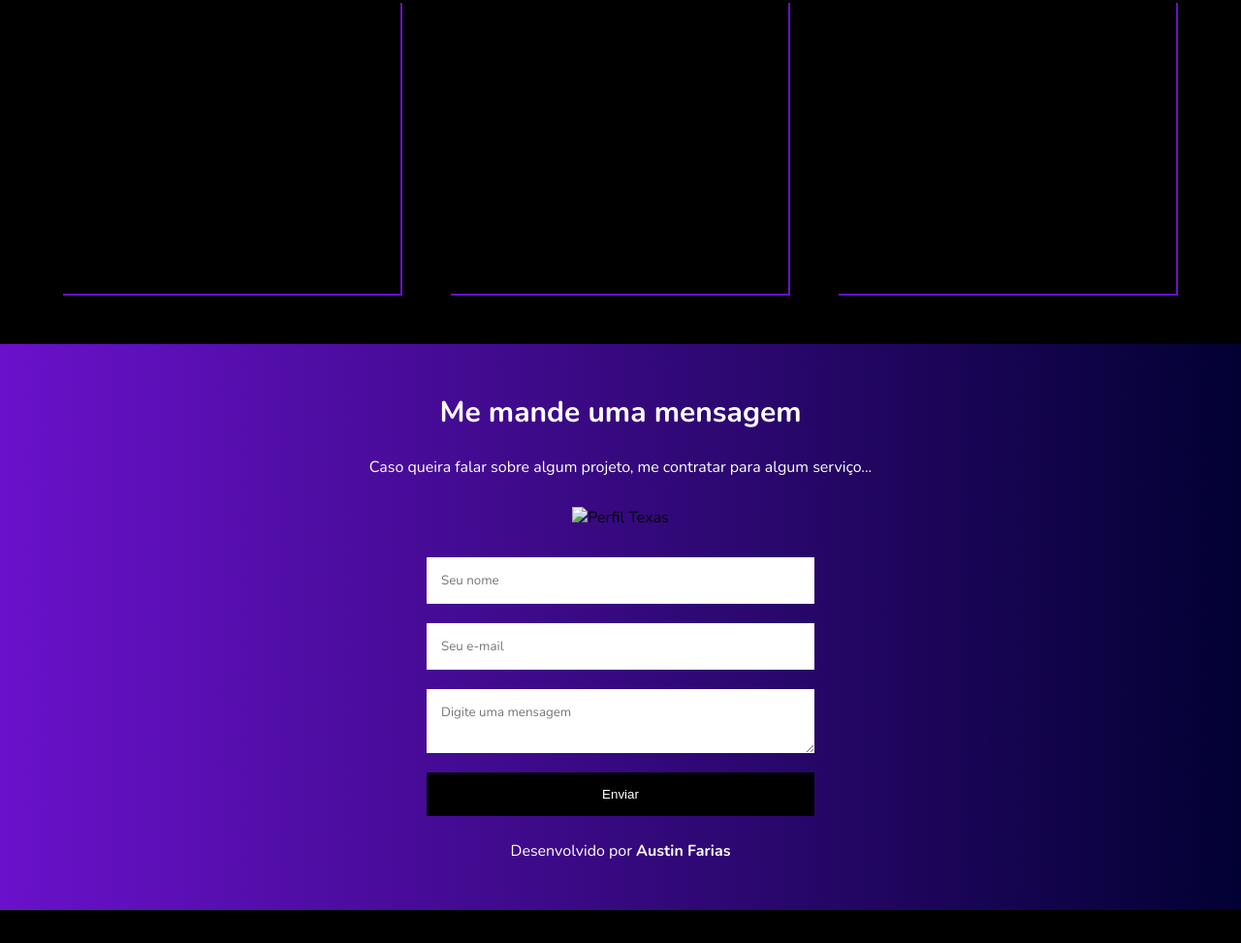
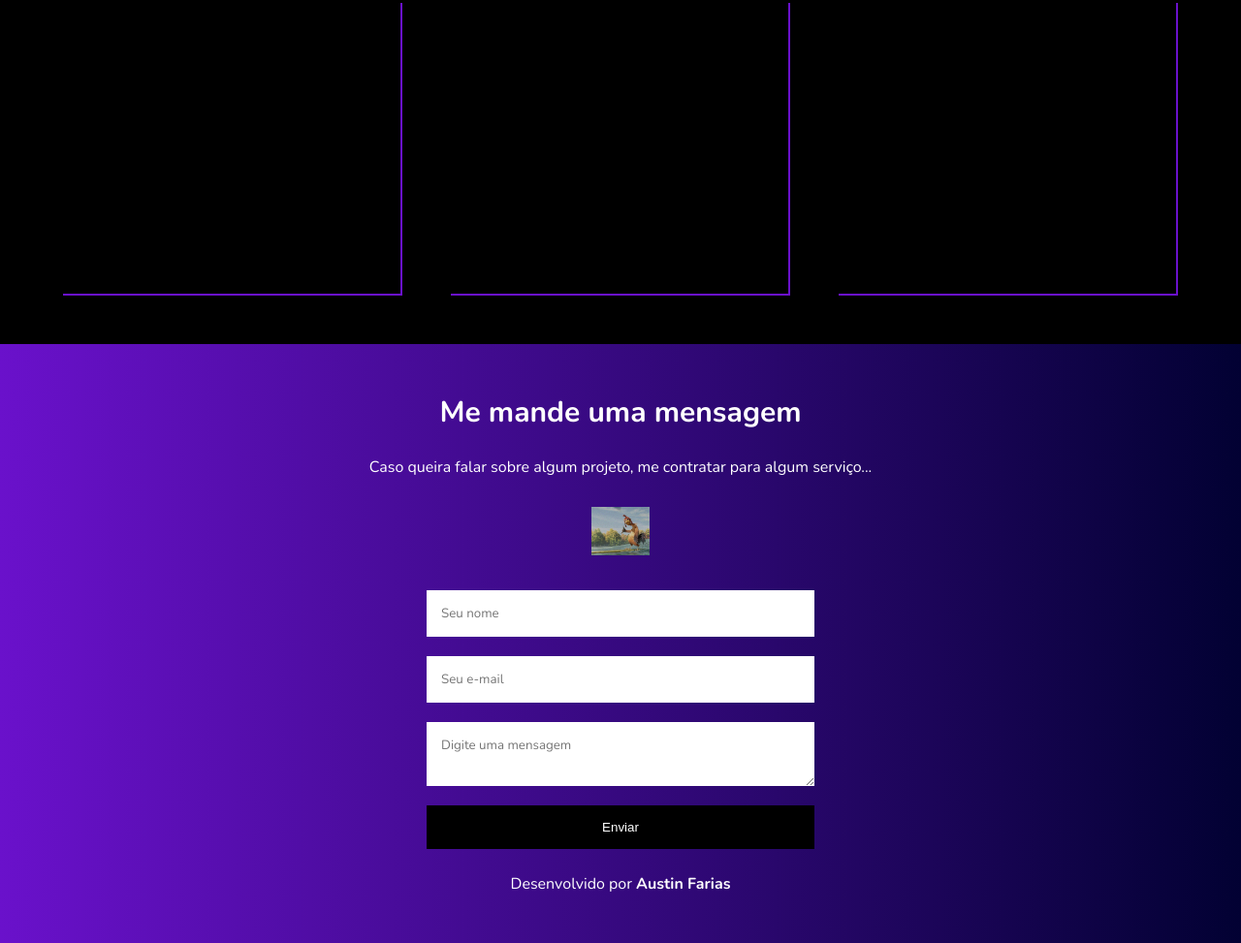
Before and after one commit to Austinmff/Port_Astn, a plain HTML site: page index.html in a window 1280 px wide. Shown: the part 1829-2802 px from the top of the page at 97% size. Before the commit the page ends 2768 px from the top, so only its background shows below. Drawn offline with nearby package versions, Linux system fonts and the light colour scheme.

Commit message:
Update index.html

```diff
--- a/index.html
+++ b/index.html
@@ -82,7 +82,7 @@
     <footer>
       <h2>Me mande uma mensagem</h2>
       <p>Caso queira falar sobre algum projeto, me contratar para algum serviço...</p>
-      <img src="x" alt="Perfil Texas">
+      <img src="JÆo.Frango.jpg" alt="Perfil Texas">
       <form action="" method="">
         <input type="text" name="name" placeholder="Seu nome">
         <input type="email" name="email" placeholder="Seu e-mail">
```
